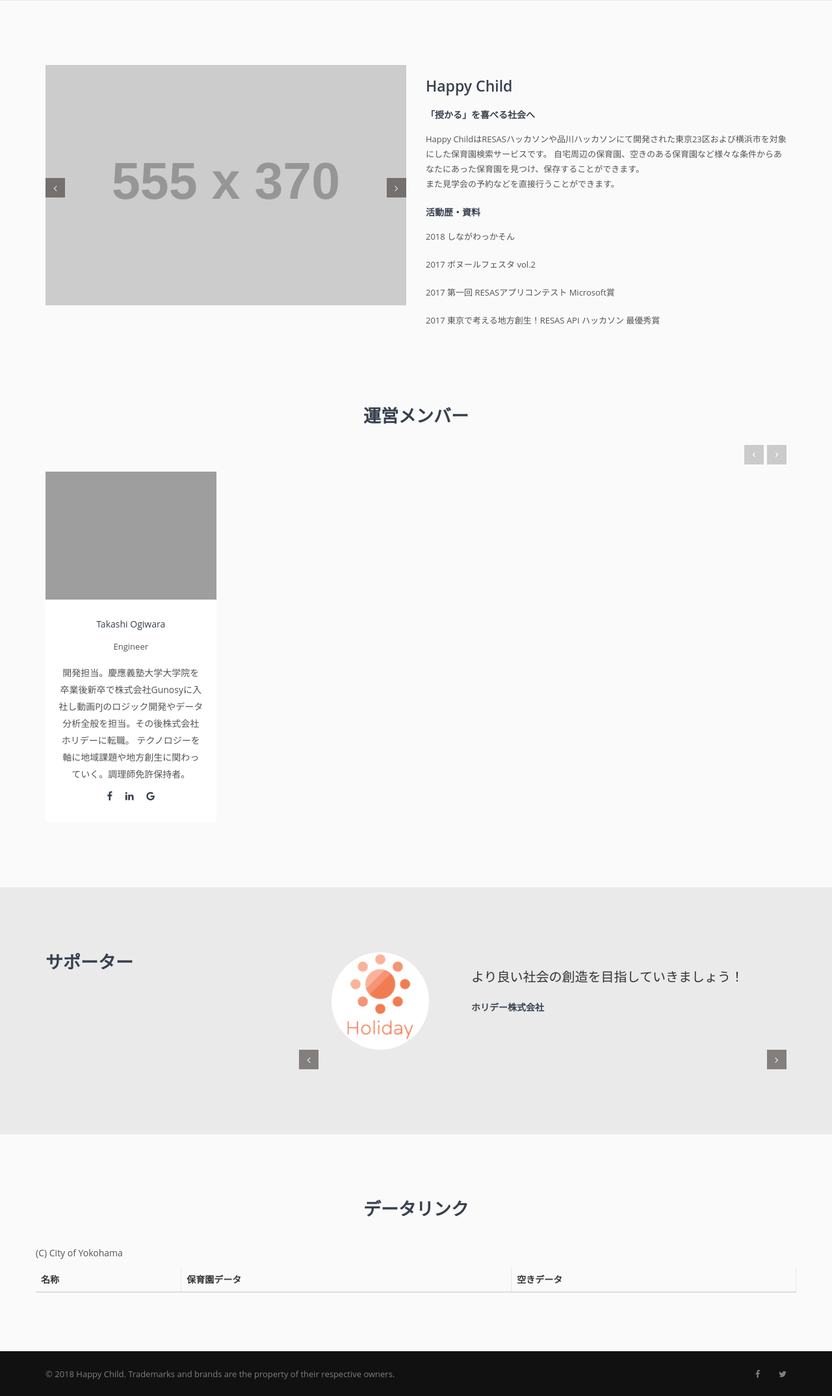
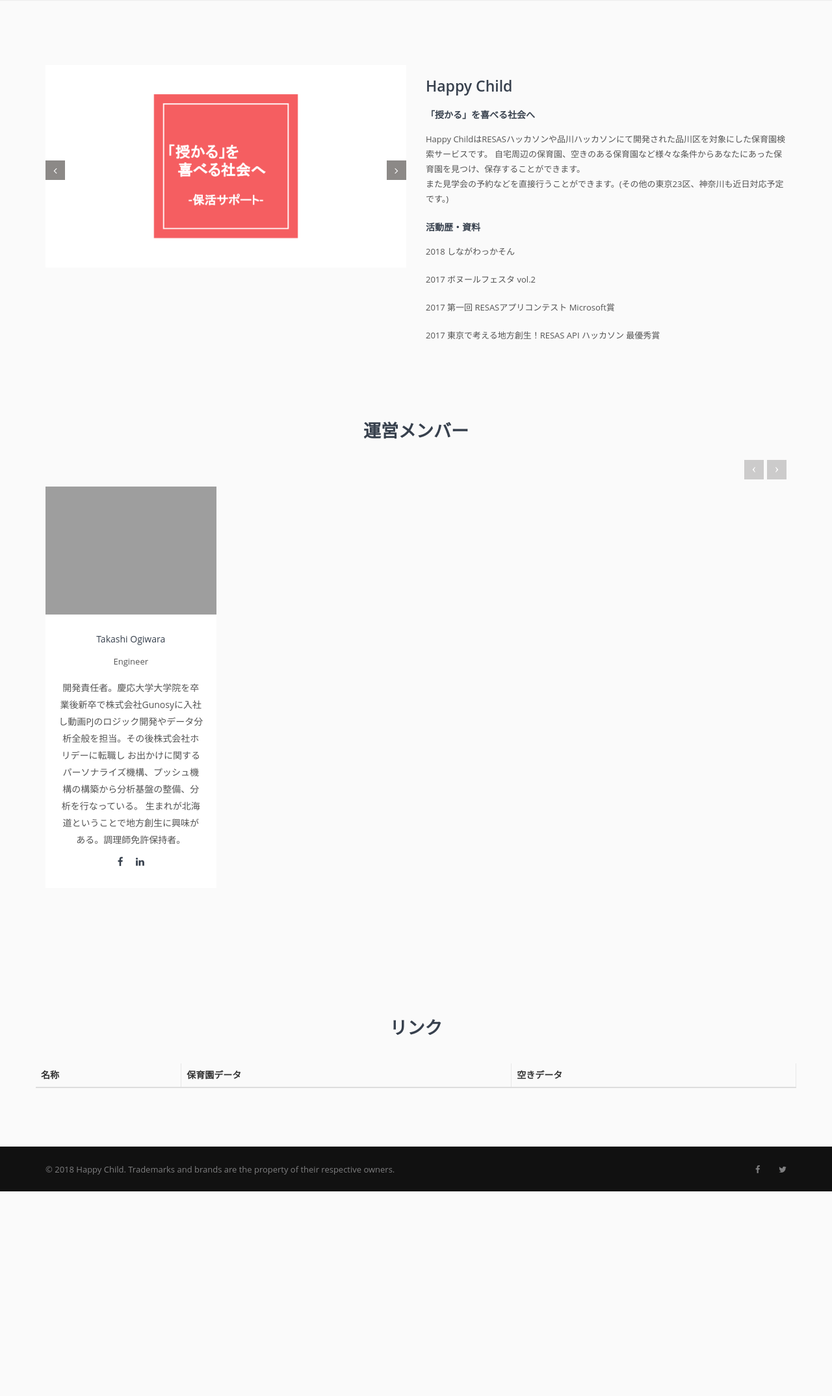
Before and after one commit to codefortokyo/happychild, a Django app: page /about in a window 1280 px wide. Shown: the part 78-2227 px from the top of the page at 65% size. After the commit the page ends 1912 px from the top, so only its background shows below. Run offline with Django 3.2, Linux system fonts and the light colour scheme; grey boxes labelled with a size stand in for pictures from a placeholder-image service; data that the repository does not hold is empty; parts of the project's set-up code (start-up, migrations or seed data) failed here and were passed over; some libraries are stand-ins or nearby versions; grey boxes are pictures that could not be loaded.

Commit message:
Modify sentences

```diff
--- a/templates/misc/about.html
+++ b/templates/misc/about.html
@@ -12,19 +12,15 @@
                                 <!-- Wrapper for slides -->
                                 <div class="carousel-inner">
                                     <div class="item">
-                                        <img src="http://placehold.it/555x370" class="img-preview img-responsive"
+                                        <img src="{% static 'img/about-image.png' %}" class="img-preview img-responsive"
                                              alt="properties-1">
                                     </div>
-                                    <div class="item">
-                                        <img src="http://placehold.it/555x370" class="img-preview img-responsive"
-                                             alt="properties-2">
-                                    </div>
                                     <div class="item active left">
-                                        <img src="http://placehold.it/555x370" class="img-preview img-responsive"
+                                        <img src="{% static 'img/about-image.png' %}" class="img-preview img-responsive"
                                              alt="properties-3">
                                     </div>
                                     <div class="item next left">
-                                        <img src="http://placehold.it/555x370" class="img-preview img-responsive"
+                                        <img src="{% static 'img/about-image.png' %}" class="img-preview img-responsive"
                                              alt="properties-4">
                                     </div>
                                 </div>
@@ -52,9 +48,9 @@
                         <h3>Happy Child</h3>
                         <h5>「授かる」を喜べる社会へ</h5>
                         <p>
-                            Happy ChildはRESASハッカソンや品川ハッカソンにて開発された東京23区および横浜市を対象にした保育園検索サービスです。
+                            Happy ChildはRESASハッカソンや品川ハッカソンにて開発された品川区を対象にした保育園検索サービスです。
                             自宅周辺の保育園、空きのある保育園など様々な条件からあなたにあった保育園を見つけ、保存することができます。<br>
-                            また見学会の予約などを直接行うことができます。
+                            また見学会の予約などを直接行うことができます。(その他の東京23区、神奈川も近日対応予定です。)
                         </p>
                         <h5> 活動歴・資料 </h5>
                         <a href="http://shinagawackathon.org/hackathon-app/nursery/" target="_blank">
@@ -106,8 +102,9 @@
                                     <div class="agent-content">
                                         <h5>Takashi Ogiwara</h5>
                                         <h6>Engineer</h6>
-                                        <p> 開発担当。慶應義塾大学大学院を卒業後新卒で株式会社Gunosyに入社し動画PJのロジック開発やデータ分析全般を担当。その後株式会社ホリデーに転職。
-                                            テクノロジーを軸に地域課題や地方創生に関わっていく。調理師免許保持者。<br>
+                                        <p> 開発責任者。慶応大学大学院を卒業後新卒で株式会社Gunosyに入社し動画PJのロジック開発やデータ分析全般を担当。その後株式会社ホリデーに転職し
+                                            お出かけに関するパーソナライズ機構、プッシュ機構の構築から分析基盤の整備、分析を行なっている。
+                                            生まれが北海道ということで地方創生に興味がある。調理師免許保持者。<br>
                                         </p>
                                         <ul class="social-list clearfix">
                                             <li>
@@ -120,12 +117,6 @@
                                                 <a href="https://www.linkedin.com/in/ogiogi93/" class="linkedin"
                                                    target="_blank">
                                                     <i class="fa fa-linkedin"></i>
-                                                </a>
-                                            </li>
-                                            <li>
-                                                <a href="mailto:mail.ogiwara93@gmail.com" class="google"
-                                                   target="_blank">
-                                                    <i class="fa fa-google"></i>
                                                 </a>
                                             </li>
                                         </ul>
@@ -141,70 +132,14 @@
     <!-- Agent section end -->
 
     <div class="clearfix"></div>
-    <!-- testimonials-2 -->
-    <div class="testimonials-2">
-        <div class="container">
-            <div class="row">
-                <div class="col-lg-4 col-md-4 col-sm-12 col-xs-12">
-                    <div class="sec-title-three">
-                        <h2>サポーター</h2>
-                    </div>
-                </div>
-                <div class="col-lg-8 col-md-8 col-sm-12 col-xs-12">
-                    <div id="carouse-supporter" class="carousel slide" data-ride="carousel">
-                        <!-- Wrapper for slides -->
-                        <div class="carousel-inner" role="listbox">
-                            <div class="item content active clearfix">
-                                <div class="col-lg-4 col-md-5 col-sm-5 col-xs-12">
-                                    <div class="avatar">
-                                        <img src="{% static 'img/logos/holiday.png' %}" alt="ホリデー株式会社"
-                                             class="img-responsive">
-                                    </div>
-                                </div>
-                                <div class="col-lg-8 col-md-7 col-sm-7 col-xs-12">
-                                    <div class="text">
-                                        より良い社会の創造を目指していきましょう！
-                                    </div>
-                                    <div class="author-name">
-                                        <a href="https://haveagood.holiday/" target="_blank">
-                                            ホリデー株式会社
-                                        </a>
-                                    </div>
-                                </div>
-                            </div>
-                        </div>
-
-                        <!-- Controls -->
-                        <a class="left carousel-control" href="#carouse-supporter" role="button"
-                           data-slide="prev">
-                        <span class="slider-mover-left t-slider-l" aria-hidden="true">
-                            <i class="fa fa-angle-left"></i>
-                        </span>
-                            <span class="sr-only">Previous</span>
-                        </a>
-                        <a class="right carousel-control" href="#carouse-supporter" role="button"
-                           data-slide="next">
-                        <span class="slider-mover-right t-slider-r" aria-hidden="true">
-                            <i class="fa fa-angle-right"></i>
-                        </span>
-                            <span class="sr-only">Next</span>
-                        </a>
-                    </div>
-                </div>
-            </div>
-        </div>
-    </div>
-    <!-- Testimonial section end -->
-    <div class="clearfix"></div>
 
     <div class="content-area agent-section chevron-icon">
         <div class="container">
             <!-- Main title -->
             <div class="main-title">
-                <h1> データリンク </h1>
+                <h1> リンク </h1>
             </div>
             <div class="row">
-                <p> (C) City of Yokohama </p>
                 <table class="table">
                     <thead>
                     <tr>
```
Also changed, not shown: templates/index.html (+5 -51 lines), static/img/about-image.png (added).
